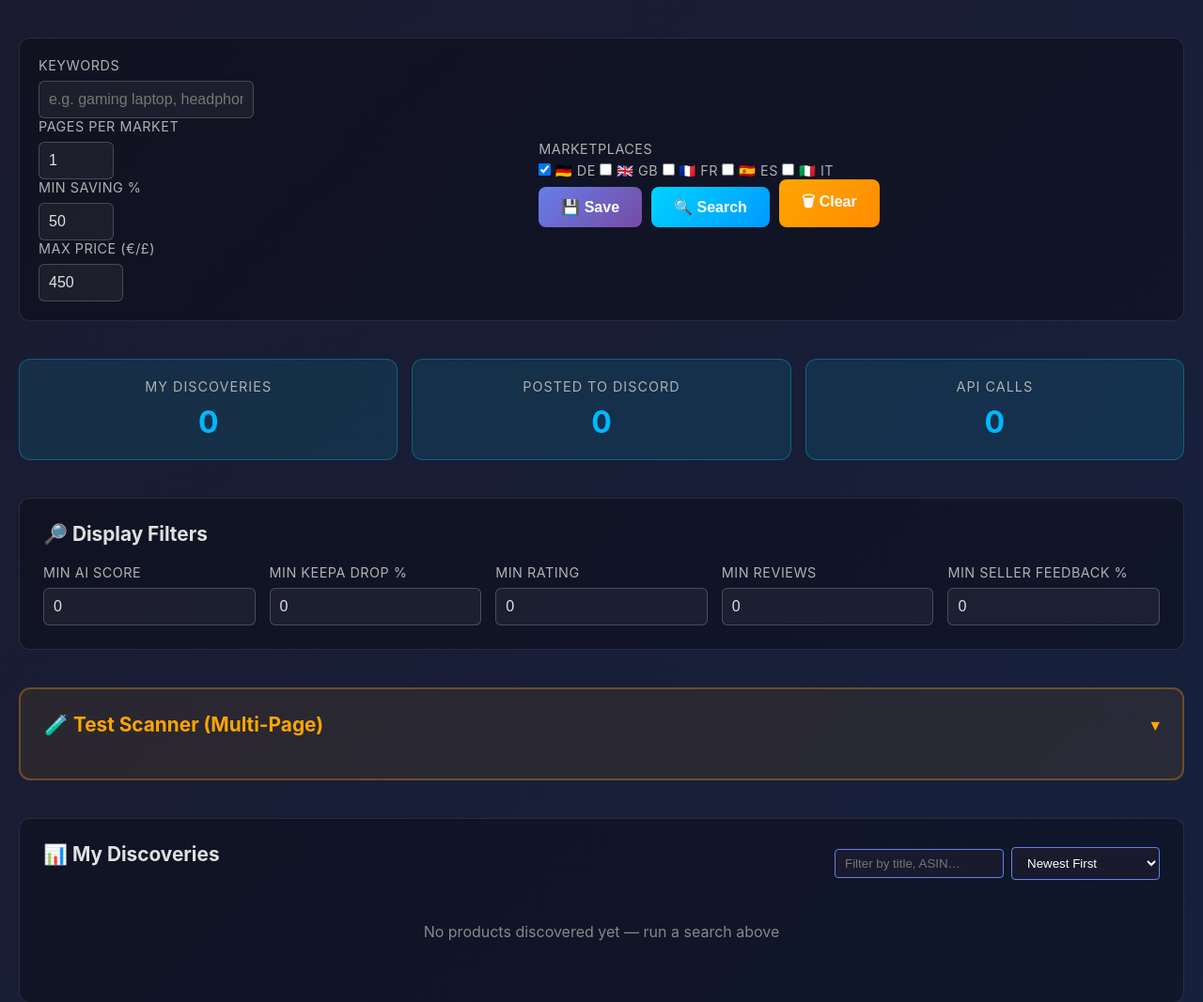
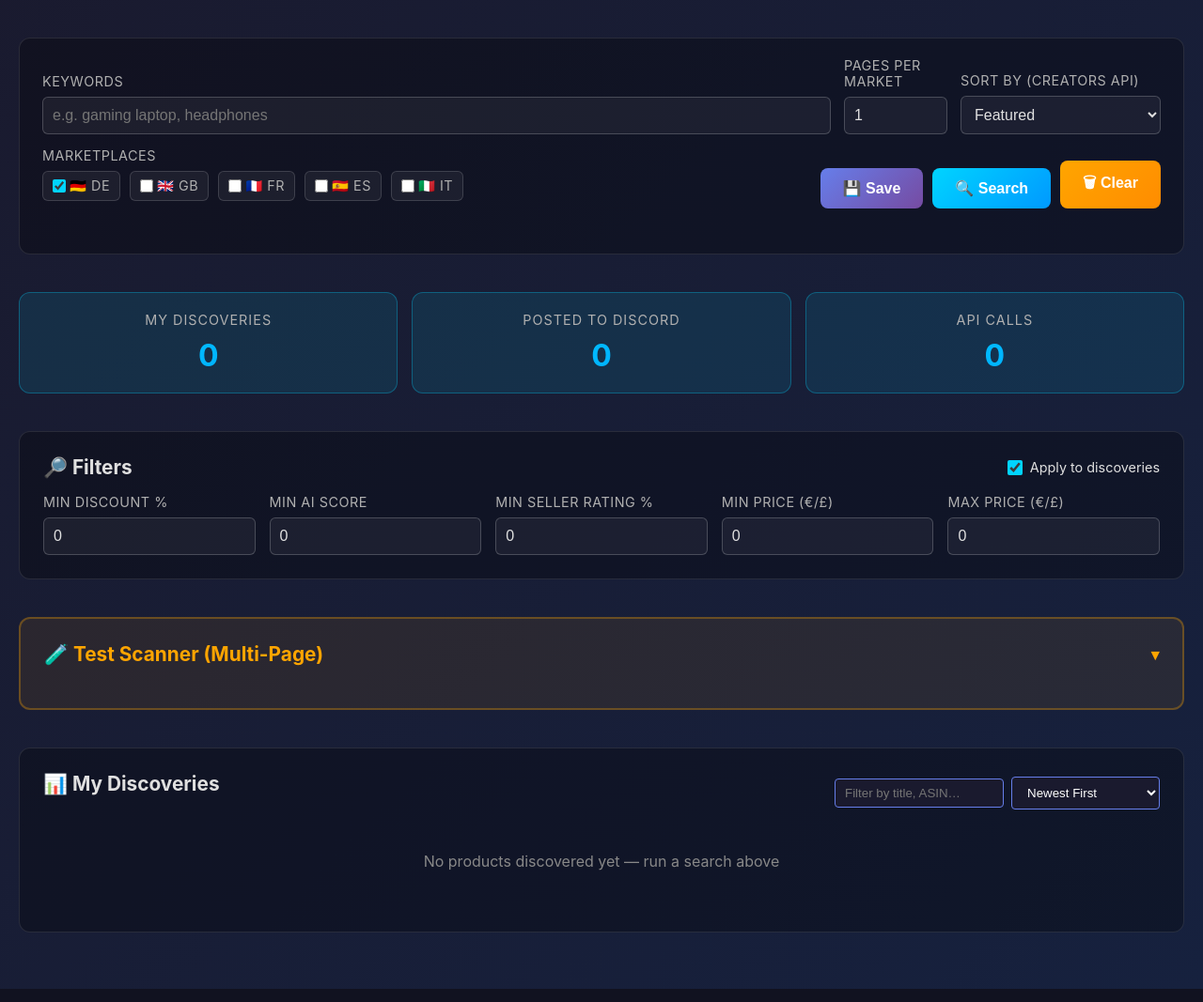
Before and after one commit to zainpi/creator_deals, a Flask app: page / in a window 1280 px wide. Shown: the part 162-1229 px from the top of the page at 94% size. Run offline with Flask 3, Linux system fonts and the light colour scheme; data comes from the database, SQL or seed files in the repository; data that the repository does not hold is empty.

Commit message:
ui changes

```diff
--- a/app.py
+++ b/app.py
@@ -165,12 +165,29 @@ def api_search():
     min_saving = int(data.get("min_saving", config.get("amazon", {}).get("min_saving_percent", 50)))
     max_price = float(data.get("max_price", config.get("amazon", {}).get("max_price", 450)))
 
+    # Creators API sortBy — validate against the supported set
+    VALID_SORT = {"Featured", "Price:LowToHigh", "Price:HighToLow", "AvgCustomerReviews", "NewestArrivals"}
+    sort_by = str(data.get("sort_by") or config.get("amazon", {}).get("sort_by") or "Featured").strip()
+    if sort_by not in VALID_SORT:
+        sort_by = "Featured"
+
+    filters = {
+        "use_filters":       bool(data.get("use_filters", True)),
+        "min_saving":        int(data.get("f_min_saving", 0)),
+        "min_ai_score":      float(data.get("f_min_ai_score", 0)),
+        "min_seller_rating": float(data.get("f_min_seller_rating", 0)),
+        "min_price":         float(data.get("f_min_price", 0)),
+        "max_price":         float(data.get("f_max_price", 0)),
+    }
+
     # Build per-request config inheriting server defaults
     search_config = dict(config)
     search_config["amazon"] = dict(config.get("amazon", {}))
     search_config["amazon"]["keywords"] = keywords
     search_config["amazon"]["min_saving_percent"] = min_saving
     search_config["amazon"]["max_price"] = max_price
+    # Make the user's sortBy authoritative (overrides the server default in search_items)
+    search_config["amazon"]["sort_by"] = sort_by
 
     try:
         stats = TestingStats()
@@ -182,6 +199,8 @@ def api_search():
             pages=pages,
             min_saving=min_saving,
             max_price=max_price,
+            filters=filters,
+            sort_by=sort_by,
         )
         return jsonify({
             "success": True,
--- a/static/app.js
+++ b/static/app.js
@@ -42,9 +42,11 @@ function renderProducts(products) {
         const drop      = hasDrop ? `${parseFloat(p.keepa_drop_percent).toFixed(0)}%` : 'N/A';
         const hasAvg90  = p.keepa_avg_90 !== null && p.keepa_avg_90 !== undefined && !isNaN(p.keepa_avg_90);
         const avg90     = hasAvg90 ? `€${parseFloat(p.keepa_avg_90).toFixed(2)}` : null;
-        const score     = typeof p.ai_score === 'number' ? `${p.ai_score.toFixed(1)}/10` : 'N/A';
-        const seller    = p.seller_name || 'Unknown';
-        const posted    = p.posted ? '✅' : '❌';
+        const score      = typeof p.ai_score === 'number' ? `${p.ai_score.toFixed(1)}/10` : 'N/A';
+        const seller     = p.seller_name || 'Unknown';
+        const posted     = p.posted ? '✅' : '❌';
+        const hasRating  = p.seller_rating !== null && p.seller_rating !== undefined && !isNaN(p.seller_rating);
+        const sellerRating = hasRating ? `${parseFloat(p.seller_rating).toFixed(0)}%` : null;
         const image     = p.image ? `<img src="${p.image}" alt="${asin}">` : '';
         const tld       = tldMap[p.marketplace]  || 'de';
         const flag      = flagMap[p.marketplace] || '🌍';
@@ -71,15 +73,17 @@ function renderProducts(products) {
                         <span class="market-flag" title="Marketplace">${flag}</span>
                     </div>
                     <div class="product-title" title="${(p.title || '').replace(/"/g, '&quot;')}">${title}</div>
-                    <div class="product-seller" title="Seller">Seller: ${seller}</div>
+                    <div class="product-seller" title="Seller">
+                        ${seller}${sellerRating ? ` <span class="seller-rating" title="Seller positive feedback %">⭐ ${sellerRating}</span>` : ''}
+                    </div>
                     <div class="product-category" title="Category">Category: ${p.category || 'Unknown'}</div>
                     <div class="product-metrics">
-                        <span class="metric" title="Price">💶 ${origPriceHtml ? origPriceHtml + ' → ' : ''}${hasPrice ? price : 'N/A'}</span>
+                        <span class="metric" title="Current price">💶 ${origPriceHtml ? origPriceHtml + ' → ' : ''}${hasPrice ? price : 'N/A'}</span>
+                        ${hasAvg90 ? `<span class="metric metric-avg" title="Keepa 90-day average price">📈 ${avg90} avg</span>` : ''}
                         ${hasSavings ? `<span class="metric" title="Savings">📊 ${savings} off</span>` : ''}
-                        ${hasAvg90 ? `<span class="metric" title="90-day avg">📈 ~${avg90}</span>` : ''}
-                        <span class="metric" title="Keepa drop">📉 ${drop} drop</span>
-                        ${pageFound !== null ? `<span class="metric" title="Search page found on">🗂 Page ${pageFound}</span>` : ''}
+                        ${hasDrop ? `<span class="metric" title="Drop from 90d avg">📉 ${drop} drop</span>` : ''}
                         <span class="metric" title="AI score${p.ai_reason ? ' — ' + String(p.ai_reason).substring(0, 80) : ''}">⭐ ${score}</span>
+                        ${pageFound !== null ? `<span class="metric" title="Search page">🗂 p${pageFound}</span>` : ''}
                         <span class="metric posted" title="Posted to Discord">${posted}</span>
                     </div>
                 </div>
@@ -118,17 +122,20 @@ function applyFilter(products, query) {
 }
 
 function applyDisplayFilters(products) {
-    const minAIScore  = parseFloat(document.getElementById('min_ai_score')?.value  || '0');
-    const minKeepa    = parseFloat(document.getElementById('min_keepa_drop')?.value || '0');
-    const minRating   = parseFloat(document.getElementById('min_rating')?.value     || '0');
-    const minReviews  = parseFloat(document.getElementById('min_reviews')?.value    || '0');
+    if (!document.getElementById('use_filters')?.checked) return products;
+
+    const minSaving   = parseFloat(document.getElementById('f_min_saving')?.value        || '0');
+    const minAI       = parseFloat(document.getElementById('f_min_ai_score')?.value       || '0');
+    const minSeller   = parseFloat(document.getElementById('f_min_seller_rating')?.value  || '0');
+    const minPrice    = parseFloat(document.getElementById('f_min_price')?.value          || '0');
+    const maxPrice    = parseFloat(document.getElementById('f_max_price')?.value          || '0');
 
     return products.filter(p => {
-        if (typeof p.ai_score === 'number' && minAIScore > 0 && p.ai_score < minAIScore) return false;
-        if (!isNaN(minKeepa) && minKeepa > 0) {
-            const kd = Number(p.keepa_drop_percent);
-            if (isNaN(kd) || kd < minKeepa) return false;
-        }
+        if (minSaving > 0 && (p.savings_percent == null || p.savings_percent < minSaving)) return false;
+        if (minAI > 0 && (typeof p.ai_score !== 'number' || p.ai_score < minAI)) return false;
+        if (minSeller > 0 && (p.seller_rating == null || p.seller_rating < minSeller)) return false;
+        if (minPrice > 0 && (p.current_price == null || p.current_price < minPrice)) return false;
+        if (maxPrice > 0 && (p.current_price == null || p.current_price > maxPrice)) return false;
         return true;
     });
 }
@@ -185,12 +192,11 @@ async function runSearch() {
     const btn = document.getElementById('search-btn');
     const statusEl = document.getElementById('search-status');
 
-    const keywords = (document.getElementById('amazon_keywords')?.value || '').trim();
-    const pages    = parseInt(document.getElementById('pages_to_search')?.value || '1');
-    const minSave  = parseInt(document.getElementById('min_saving')?.value || '50');
-    const maxPrice = parseFloat(document.getElementById('max_price')?.value || '450');
-    const checked  = [...document.querySelectorAll('input[name="marketplace"]:checked')];
-    const markets  = checked.map(el => el.value);
+    const keywords   = (document.getElementById('amazon_keywords')?.value || '').trim();
+    const pages      = parseInt(document.getElementById('pages_to_search')?.value || '1');
+    const checked    = [...document.querySelectorAll('input[name="marketplace"]:checked')];
+    const markets    = checked.map(el => el.value);
+    const useFilters = !!document.getElementById('use_filters')?.checked;
 
     if (markets.length === 0) {
         statusEl.textContent = '⚠️ Select at least one marketplace.';
@@ -206,12 +212,17 @@ async function runSearch() {
             method:  'POST',
             headers: { 'Content-Type': 'application/json' },
             body:    JSON.stringify({
-                user_id:     getUserId(),
+                user_id:      getUserId(),
                 keywords,
                 marketplaces: markets,
                 pages,
-                min_saving:  minSave,
-                max_price:   maxPrice,
+                sort_by:      document.getElementById('sort_by')?.value || 'Featured',
+                use_filters:  useFilters,
+                f_min_saving:        parseFloat(document.getElementById('f_min_saving')?.value       || '0'),
+                f_min_ai_score:      parseFloat(document.getElementById('f_min_ai_score')?.value      || '0'),
+                f_min_seller_rating: parseFloat(document.getElementById('f_min_seller_rating')?.value || '0'),
+                f_min_price:         parseFloat(document.getElementById('f_min_price')?.value         || '0'),
+                f_max_price:         parseFloat(document.getElementById('f_max_price')?.value         || '0'),
             }),
         });
         const data = await res.json();
@@ -263,12 +274,17 @@ async function savePreferences() {
     const markets = checked.map(el => el.value).join(',');
 
     const prefs = {
-        user_id:    getUserId(),
-        keywords:   document.getElementById('amazon_keywords')?.value  || '',
+        user_id:      getUserId(),
+        keywords:     document.getElementById('amazon_keywords')?.value || '',
         marketplaces: markets,
-        min_saving: parseInt(document.getElementById('min_saving')?.value  || '50'),
-        max_price:  parseFloat(document.getElementById('max_price')?.value || '450'),
-        pages:      parseInt(document.getElementById('pages_to_search')?.value || '1'),
+        pages:        parseInt(document.getElementById('pages_to_search')?.value || '1'),
+        sort_by:      document.getElementById('sort_by')?.value || 'Featured',
+        use_filters:  !!document.getElementById('use_filters')?.checked,
+        f_min_saving:        parseFloat(document.getElementById('f_min_saving')?.value        || '0'),
+        f_min_ai_score:      parseFloat(document.getElementById('f_min_ai_score')?.value       || '0'),
+        f_min_seller_rating: parseFloat(document.getElementById('f_min_seller_rating')?.value  || '0'),
+        f_min_price:         parseFloat(document.getElementById('f_min_price')?.value          || '0'),
+        f_max_price:         parseFloat(document.getElementById('f_max_price')?.value          || '0'),
     };
 
     try {
@@ -294,14 +310,24 @@ async function loadPreferences() {
         const p = await res.json();
         if (!p || !Object.keys(p).length) return;
 
-        if (p.keywords   !== undefined && document.getElementById('amazon_keywords'))
+        if (p.keywords !== undefined && document.getElementById('amazon_keywords'))
             document.getElementById('amazon_keywords').value = p.keywords;
-        if (p.min_saving !== undefined && document.getElementById('min_saving'))
-            document.getElementById('min_saving').value = p.min_saving;
-        if (p.max_price  !== undefined && document.getElementById('max_price'))
-            document.getElementById('max_price').value = p.max_price;
-        if (p.pages      !== undefined && document.getElementById('pages_to_search'))
+        if (p.pages !== undefined && document.getElementById('pages_to_search'))
             document.getElementById('pages_to_search').value = p.pages;
+        if (p.sort_by && document.getElementById('sort_by'))
+            document.getElementById('sort_by').value = p.sort_by;
+        if (p.use_filters !== undefined && document.getElementById('use_filters'))
+            document.getElementById('use_filters').checked = !!p.use_filters;
+        if (p.f_min_saving        != null && document.getElementById('f_min_saving'))
+            document.getElementById('f_min_saving').value = p.f_min_saving;
+        if (p.f_min_ai_score      != null && document.getElementById('f_min_ai_score'))
+            document.getElementById('f_min_ai_score').value = p.f_min_ai_score;
+        if (p.f_min_seller_rating != null && document.getElementById('f_min_seller_rating'))
+            document.getElementById('f_min_seller_rating').value = p.f_min_seller_rating;
+        if (p.f_min_price         != null && document.getElementById('f_min_price'))
+            document.getElementById('f_min_price').value = p.f_min_price;
+        if (p.f_max_price         != null && document.getElementById('f_max_price'))
+            document.getElementById('f_max_price').value = p.f_max_price;
 
         if (p.marketplaces) {
             const saved = p.marketplaces.split(',').map(m => m.trim().toUpperCase());
--- a/static/style.css
+++ b/static/style.css
@@ -47,14 +47,99 @@ header p {
 /* ==================== Control Panel ==================== */
 
 .control-panel {
-    display: flex;
-    justify-content: space-between;
-    align-items: center;
+    display: block;
     margin-bottom: 40px;
-    padding: 20px;
+    padding: 20px 24px;
     background: rgba(0, 0, 0, 0.3);
     border-radius: 12px;
     border: 1px solid rgba(255, 255, 255, 0.1);
+}
+
+.search-row {
+    display: flex;
+    flex-wrap: wrap;
+    gap: 14px;
+    align-items: flex-end;
+}
+
+.marketplace-checks {
+    display: flex;
+    flex-wrap: wrap;
+    gap: 10px;
+    align-items: center;
+}
+
+.marketplace-checks label {
+    display: flex;
+    align-items: center;
+    gap: 4px;
+    font-size: 0.9em;
+    color: #e0e0e0;
+    cursor: pointer;
+    padding: 6px 10px;
+    background: rgba(255,255,255,0.05);
+    border: 1px solid rgba(255,255,255,0.15);
+    border-radius: 6px;
+    transition: background 0.2s;
+    white-space: nowrap;
+}
+
+.marketplace-checks label:hover {
+    background: rgba(0, 212, 255, 0.1);
+    border-color: rgba(0, 212, 255, 0.4);
+}
+
+.marketplace-checks input[type="checkbox"] {
+    accent-color: #00d4ff;
+    width: 14px;
+    height: 14px;
+}
+
+.search-keywords {
+    flex: 1;
+    min-width: 220px;
+}
+
+.search-narrow {
+    width: 110px;
+    flex-shrink: 0;
+}
+
+.search-row-bottom {
+    margin-top: 14px;
+    align-items: flex-end;
+    justify-content: space-between;
+}
+
+.search-actions {
+    display: flex;
+    gap: 10px;
+    align-items: flex-end;
+    flex-shrink: 0;
+}
+
+.search-status {
+    margin-top: 10px;
+    font-size: 0.85em;
+    color: #aaa;
+    min-height: 18px;
+}
+
+.toggle-label {
+    display: flex;
+    align-items: center;
+    gap: 8px;
+    font-size: 0.9em;
+    color: #e0e0e0;
+    cursor: pointer;
+    user-select: none;
+}
+
+.toggle-label input[type="checkbox"] {
+    accent-color: #00d4ff;
+    width: 16px;
+    height: 16px;
+    cursor: pointer;
 }
 
 .status {
@@ -330,6 +415,22 @@ header p {
     font-size: 0.85em;
     color: #b0b0b0;
     margin-bottom: 12px;
+    display: flex;
+    align-items: center;
+    gap: 6px;
+    flex-wrap: wrap;
+}
+
+.seller-rating {
+    font-size: 0.85em;
+    color: #ffd700;
+    font-weight: 600;
+}
+
+.metric-avg {
+    background: rgba(0, 255, 150, 0.1);
+    border-color: rgba(0, 255, 150, 0.3);
+    border-left-color: #00ff96;
 }
 
 .product-metrics {
--- a/templates/index.html
+++ b/templates/index.html
@@ -17,26 +17,29 @@
     <!-- Search panel -->
     <div class="control-panel">
         <div class="search-row">
-            <div class="filter-group" style="flex:1; min-width:200px;">
+            <div class="filter-group search-keywords">
                 <label>Keywords</label>
-                <input id="amazon_keywords" type="text" placeholder="e.g. gaming laptop, headphones" style="width:100%;">
+                <input id="amazon_keywords" type="text" placeholder="e.g. gaming laptop, headphones">
+            </div>
+            <div class="filter-group search-narrow">
+                <label>Pages per market</label>
+                <input id="pages_to_search" type="number" value="1" min="1" max="20">
             </div>
             <div class="filter-group">
-                <label>Pages per market</label>
-                <input id="pages_to_search" type="number" value="1" min="1" max="20" style="width:80px;">
-            </div>
-            <div class="filter-group">
-                <label>Min Saving %</label>
-                <input id="min_saving" type="number" value="50" min="0" max="100" style="width:80px;">
-            </div>
-            <div class="filter-group">
-                <label>Max Price (€/£)</label>
-                <input id="max_price" type="number" value="450" min="0" style="width:90px;">
+                <label title="How Amazon's Creators API orders results">Sort By (Creators API)</label>
+                <select id="sort_by">
+                    <option value="Featured">Featured</option>
+                    <option value="Price:LowToHigh">Price: Low → High</option>
+                    <option value="Price:HighToLow">Price: High → Low</option>
+                    <option value="AvgCustomerReviews">Avg. Customer Reviews</option>
+                    <option value="NewestArrivals">Newest Arrivals</option>
+                </select>
             </div>
         </div>
-        <div class="search-row" style="margin-top:10px; align-items:center; flex-wrap:wrap; gap:12px;">
+
+        <div class="search-row search-row-bottom">
             <div class="filter-group">
-                <label style="display:block; margin-bottom:4px;">Marketplaces</label>
+                <label>Marketplaces</label>
                 <div class="marketplace-checks">
                     <label><input type="checkbox" name="marketplace" value="DE" checked> 🇩🇪 DE</label>
                     <label><input type="checkbox" name="marketplace" value="GB"> 🇬🇧 GB</label>
@@ -45,13 +48,14 @@
                     <label><input type="checkbox" name="marketplace" value="IT"> 🇮🇹 IT</label>
                 </div>
             </div>
-            <div style="display:flex; gap:10px; align-items:flex-end; margin-left:auto;">
+            <div class="search-actions">
                 <button class="btn btn-secondary" onclick="savePreferences()">💾 Save</button>
                 <button class="btn btn-start" id="search-btn" onclick="runSearch()">🔍 Search</button>
                 <button class="btn btn-reset" onclick="clearProducts()">🗑 Clear</button>
             </div>
         </div>
-        <div id="search-status" style="margin-top:8px; font-size:0.85em; color:#aaa; min-height:18px;"></div>
+
+        <div id="search-status" class="search-status"></div>
     </div>
 
     <!-- Stats -->
@@ -70,29 +74,35 @@
         </div>
     </div>
 
-    <!-- Display filters -->
+    <!-- Filters applied to discoveries -->
     <div class="filters-section">
-        <h2>🔎 Display Filters</h2>
+        <div style="display:flex; align-items:center; justify-content:space-between; margin-bottom:16px;">
+            <h2 style="margin:0;">🔎 Filters</h2>
+            <label class="toggle-label">
+                <input type="checkbox" id="use_filters" checked onchange="updateView()">
+                <span>Apply to discoveries</span>
+            </label>
+        </div>
         <div class="filter-row">
             <div class="filter-group">
-                <label>Min AI Score</label>
-                <input id="min_ai_score" type="number" value="0" min="0" max="10" step="0.1">
+                <label>Min Discount %</label>
+                <input id="f_min_saving" type="number" value="0" min="0" max="100">
             </div>
             <div class="filter-group">
-                <label>Min Keepa Drop %</label>
-                <input id="min_keepa_drop" type="number" value="0" min="0" max="100">
+                <label>Min AI Score</label>
+                <input id="f_min_ai_score" type="number" value="0" min="0" max="10" step="0.1">
             </div>
             <div class="filter-group">
-                <label>Min Rating</label>
-                <input id="min_rating" type="number" value="0" min="0" max="5" step="0.1">
+                <label>Min Seller Rating %</label>
+                <input id="f_min_seller_rating" type="number" value="0" min="0" max="100">
             </div>
             <div class="filter-group">
-                <label>Min Reviews</label>
-                <input id="min_reviews" type="number" value="0" min="0">
+                <label>Min Price (€/£)</label>
+                <input id="f_min_price" type="number" value="0" min="0">
             </div>
             <div class="filter-group">
-                <label>Min Seller Feedback %</label>
-                <input id="min_feedback" type="number" value="0" min="0" max="100">
+                <label>Max Price (€/£)</label>
+                <input id="f_max_price" type="number" value="0" min="0">
             </div>
         </div>
     </div>
@@ -210,7 +220,7 @@
 
 </div>
 
-<script src="/static/app.js?v=8"></script>
+<script src="/static/app.js?v=9"></script>
 
 </body>
 </html>
```
Also changed, not shown: database.py (+30 -5 lines), keepa_service.py (+27 -0 lines), scheduler.py (+53 -8 lines).
